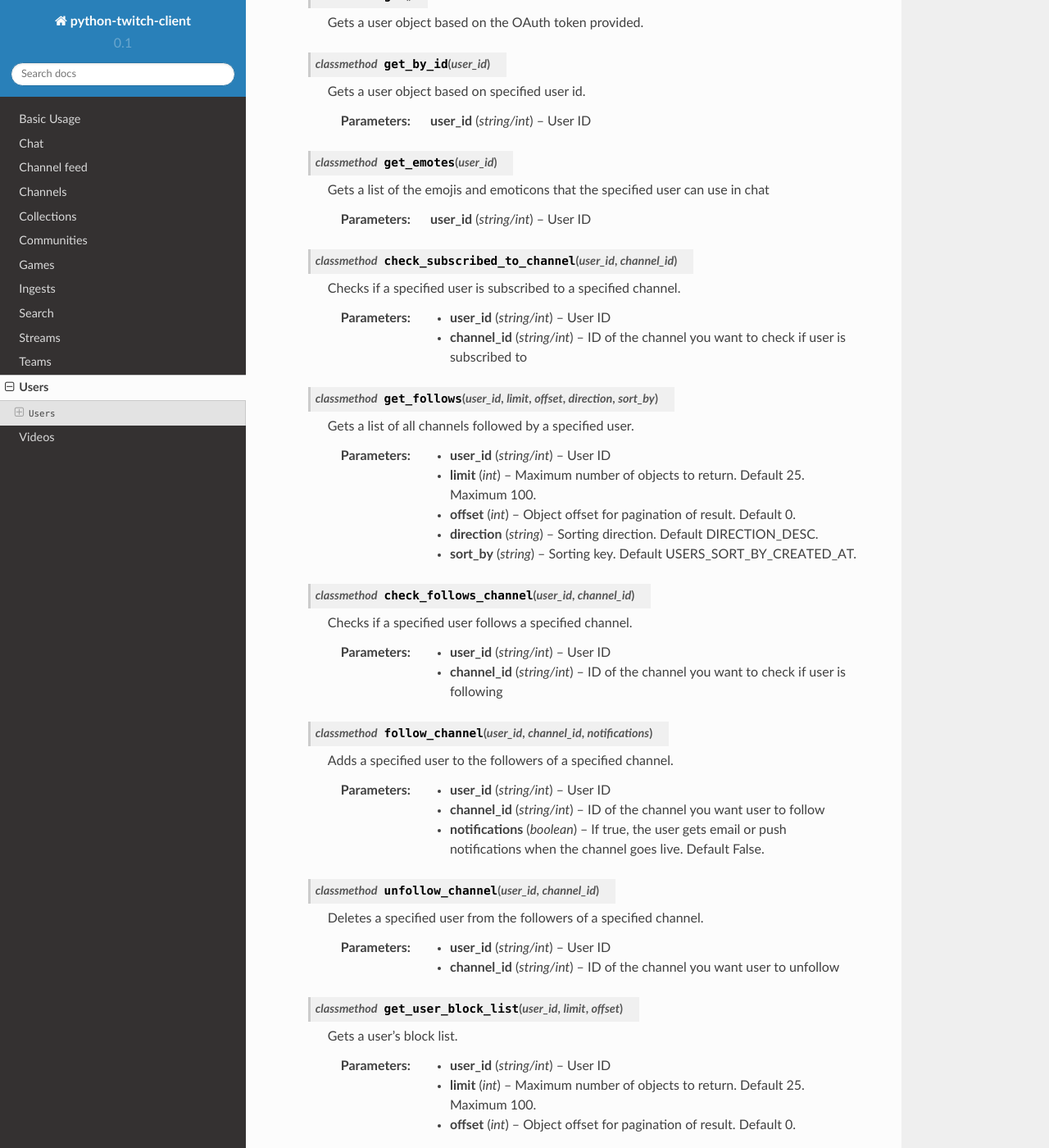
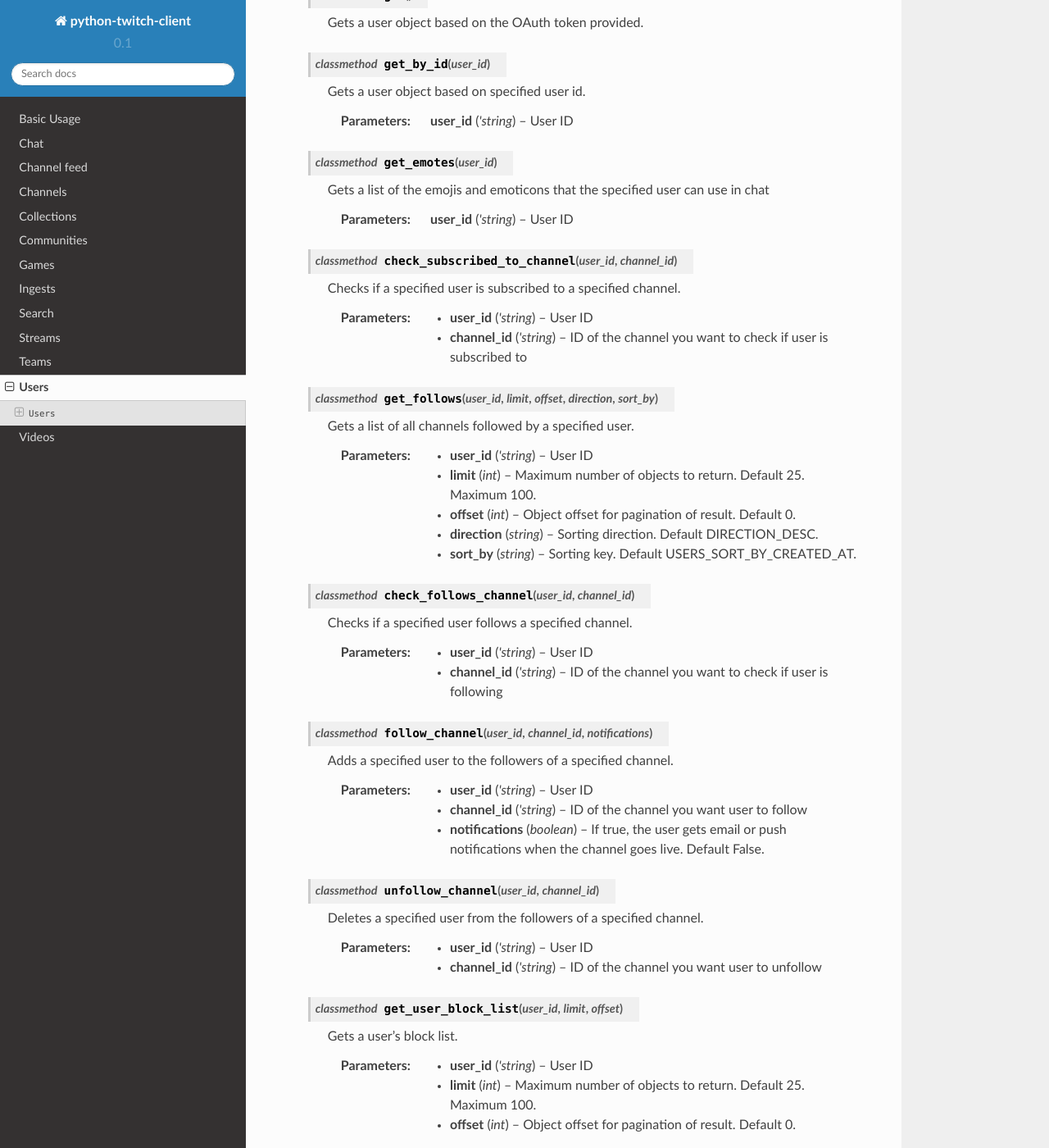
Before and after one commit to tsifrer/python-twitch-client, a Sphinx documentation site: the page built from docs/api/users.rst, in a window 1280 px wide and 1400 px high, scrolled down 255 px. Shown: the whole window at 82% size. Built offline with Sphinx 7.4.7 and the Read the Docs theme 2.0.0, drawn with Linux system fonts in a browser that asks for light colours; some of the changed text lies outside the part shown.

Commit message:
Fixed documentation so all ID's are strings

```diff
--- a/docs/api/chat.rst
+++ b/docs/api/chat.rst
@@ -11,7 +11,7 @@ Chat
 
         Gets a list of badges that can be used in chat for a specified channel.
 
-        :param string/int channel_id: Channel ID.
+        :param string channel_id: Channel ID.
 
 
     .. classmethod:: get_emoticons_by_set(emotesets)
--- a/docs/api/communities.rst
+++ b/docs/api/communities.rst
@@ -18,7 +18,7 @@ Communities
 
         Gets a Community object based on specified user id.
 
-        :param string/int community_id: Community ID
+        :param string community_id: Community ID
 
 
     .. classmethod:: create(name, summary, description, rules)
@@ -35,7 +35,7 @@ Communities
 
         Updates a community.
 
-        :param string/int community_id: Community ID
+        :param string community_id: Community ID
         :param string summary: Short description of the community.
         :param string description: Long description of the community.
         :param string rules: Rules displayed when viewing a community page.
--- a/docs/api/streams.rst
+++ b/docs/api/streams.rst
@@ -11,7 +11,7 @@ Streams
 
         Gets stream information for a specified user.
 
-        :param string/int channel_id: ID of the channel you want to get information of
+        :param string channel_id: ID of the channel you want to get information of
         :param string stream_type: Constrains the type of streams returned.
                       Default STREAM_TYPE_LIVE.
 
--- a/docs/api/users.rst
+++ b/docs/api/users.rst
@@ -16,14 +16,14 @@ Users
 
         Gets a user object based on specified user id.
 
-        :param string/int user_id: User ID
+        :param 'string user_id: User ID
 
 
     .. classmethod:: get_emotes(user_id)
 
         Gets a list of the emojis and emoticons that the specified user can use in chat
 
-        :param string/int user_id: User ID
+        :param 'string user_id: User ID
 
 
 
@@ -31,8 +31,8 @@ Users
 
         Checks if a specified user is subscribed to a specified channel.
 
-        :param string/int user_id: User ID
-        :param string/int channel_id: ID of the channel you want to check if user is
+        :param 'string user_id: User ID
+        :param 'string channel_id: ID of the channel you want to check if user is
                           subscribed to
 
 
@@ -40,7 +40,7 @@ Users
 
         Gets a list of all channels followed by a specified user.
 
-        :param string/int user_id: User ID
+        :param 'string user_id: User ID
         :param int limit: Maximum number of objects to return. Default 25. Maximum 100.
         :param int offset: Object offset for pagination of result. Default 0.
         :param string direction: Sorting direction. Default DIRECTION_DESC.
@@ -51,16 +51,16 @@ Users
 
         Checks if a specified user follows a specified channel.
 
-        :param string/int user_id: User ID
-        :param string/int channel_id: ID of the channel you want to check if user is following
+        :param 'string user_id: User ID
+        :param 'string channel_id: ID of the channel you want to check if user is following
 
 
     .. classmethod:: follow_channel(user_id, channel_id, notifications)
 
         Adds a specified user to the followers of a specified channel.
 
-        :param string/int user_id: User ID
-        :param string/int channel_id: ID of the channel you want user to follow
+        :param 'string user_id: User ID
+        :param 'string channel_id: ID of the channel you want user to follow
         :param boolean notifications: If true, the user gets email or push notifications when the
                     channel goes live. Default False.
 
@@ -69,15 +69,15 @@ Users
 
         Deletes a specified user from the followers of a specified channel.
 
-        :param string/int user_id: User ID
-        :param string/int channel_id: ID of the channel you want user to unfollow
+        :param 'string user_id: User ID
+        :param 'string channel_id: ID of the channel you want user to unfollow
 
 
     .. classmethod:: get_user_block_list(user_id, limit, offset)
 
         Gets a user’s block list.
 
-        :param string/int user_id: User ID
+        :param 'string user_id: User ID
         :param int limit: Maximum number of objects to return. Default 25. Maximum 100.
         :param int offset: Object offset for pagination of result. Default 0.
 
@@ -86,16 +86,16 @@ Users
 
         Blocks a user.
 
-        :param string/int user_id: User ID
-        :param string/int blocked_user_id: ID of the user you wish to block
+        :param 'string user_id: User ID
+        :param 'string blocked_user_id: ID of the user you wish to block
 
 
     .. classmethod:: unblock_user(user_id, blocked_user_id)
 
         Unblocks a user.
 
-        :param string/int user_id: User ID
-        :param string/int blocked_user_id: ID of the user you wish to unblock
+        :param 'string user_id: User ID
+        :param 'string blocked_user_id: ID of the user you wish to unblock
 
 
     .. classmethod:: translate_usernames_to_ids(usernames)
--- a/docs/api/videos.rst
+++ b/docs/api/videos.rst
@@ -11,7 +11,7 @@ Videos
 
         Gets a Video object based on specified video ID.
 
-        :param string/int video_id: Video ID
+        :param 'string video_id: Video ID
 
 
     .. classmethod:: get_top(limit, offset, game, period, broadcast_type)
```
